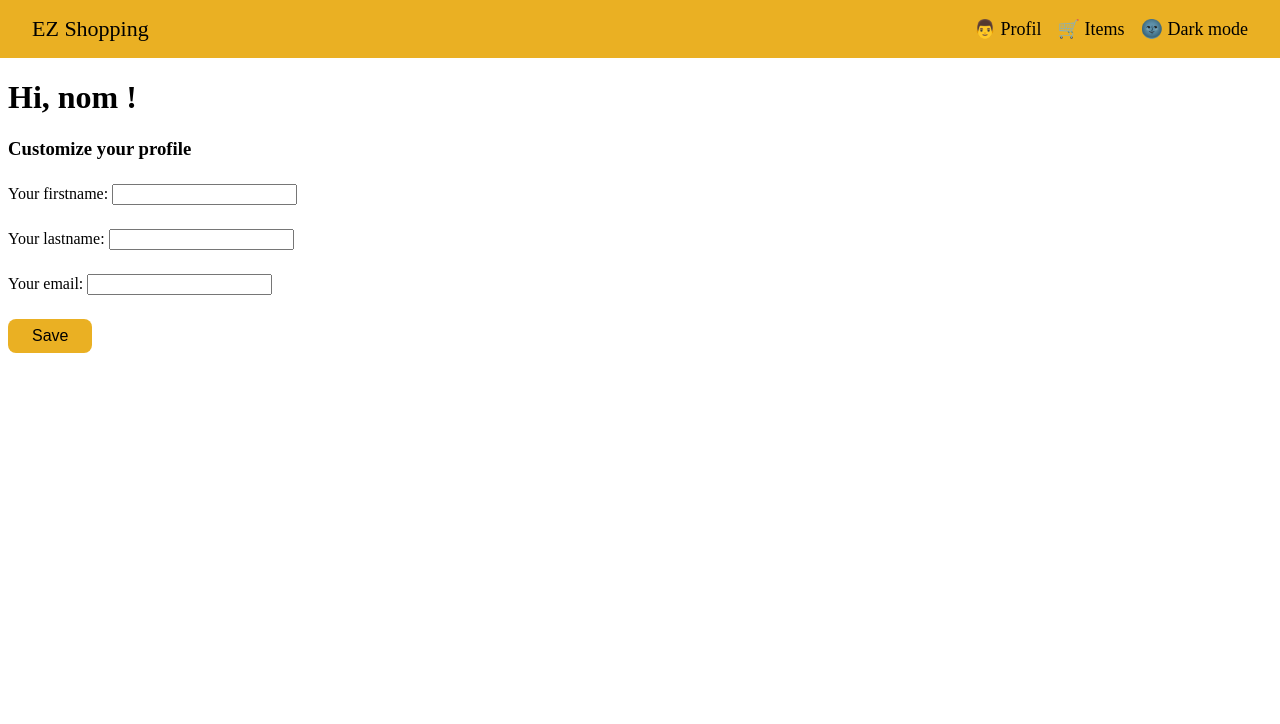
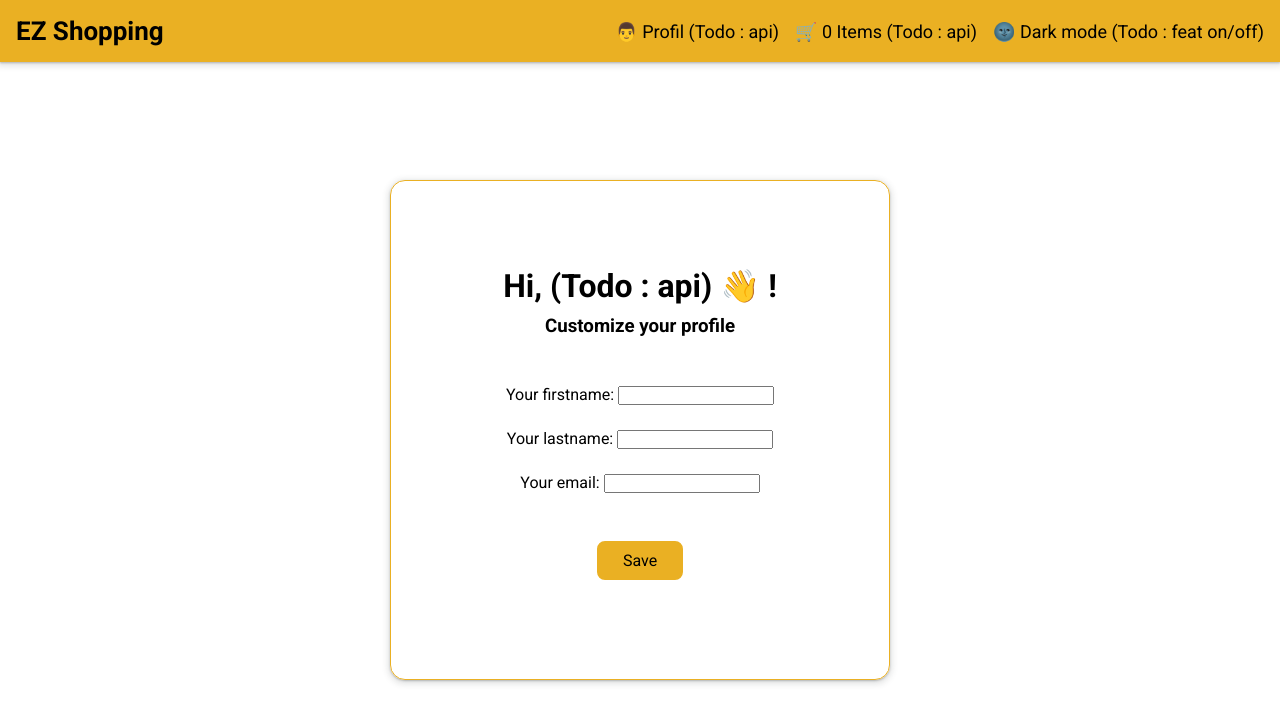
Before and after one commit to emilehiot/ez-shopping, a React (Vite) app: page /profil in a window 1280 px wide. Shown: the top 724 px of the page. Built offline with nearby package versions, Linux system fonts and the light colour scheme.

Commit message:
ajout du css

```diff
--- a/index.html
+++ b/index.html
@@ -4,9 +4,10 @@
     <meta charset="UTF-8" />
     <link rel="icon" type="image/svg+xml" href="/vite.svg" />
     <meta name="viewport" content="width=device-width, initial-scale=1.0" />
-    <title>Vite + React</title>
+    <link href="https://fonts.googleapis.com/css2?family=Roboto:wght@300;400;700&display=swap" rel="stylesheet">
+    <title>Ez Shopping</title>
   </head>
-  <body style="margin:0; padding:0; box-sizing: border-box;">
+  <body>
     <div id="root"></div>
     <script type="module" src="/src/main.jsx"></script>
   </body>
--- a/src/App.jsx
+++ b/src/App.jsx
@@ -1,16 +1,30 @@
 import { BrowserRouter, Routes, Route } from "react-router-dom"
 import Home from "./pages/Home"
 import Profil from "./pages/Profil"
-import ShoppingCart from "./pages/ShoppingCart"
+import ShoppingCart from "./pages/ShoppingCard.jsx"
+import { createGlobalStyle } from "styled-components"
+
+const GlobalStyle = createGlobalStyle`
+  * {
+    margin: 0;
+    padding: 0;
+    font-family: 'Roboto', sans-serif;
+    box-sizing: border-box;
+  }
+`;
+
 function App() {
   return (
+      <>
+          <GlobalStyle />
           <BrowserRouter>
               <Routes>
                 <Route path="/" element={<Home />} />
                 <Route path="/profil" element={<Profil />} />
-        <Route path="/cart" element={<ShoppingCart />} />
+                <Route path="/card" element={<ShoppingCart />} />
               </Routes>
           </BrowserRouter>
+      </>
   )
 }
 
--- a/src/components/Navbar.jsx
+++ b/src/components/Navbar.jsx
@@ -1,20 +1,23 @@
-import {Nav, NavItems, NavLink, Logo, DarkModeBtn} from '../style/navbar';
+import {Nav, Container, NavItems, NavLink, Logo, DarkModeBtn} from '../style/navbar';
 
 function Navbar() {
     return (
         <Nav>
+            <Container>
                 <NavLink to={"/"}>
                     <Logo>EZ Shopping</Logo>
                 </NavLink>
                 <NavItems>
                     <li>
-                    <NavLink to={"/profil"}>👨 Profil</NavLink>
+                        <NavLink to={"/profil"}>👨 Profil (Todo : api)</NavLink>
                     </li>
+
                     <li>
-                    <NavLink to={"/cart"}>🛒 Items</NavLink>
+                        <NavLink to={"/card"}>🛒 0 Items (Todo : api)</NavLink>
                     </li>
-                    <DarkModeBtn href='#'>🌚 Dark mode</DarkModeBtn>
+                        <DarkModeBtn href='#'>🌚 Dark mode (Todo : feat on/off)</DarkModeBtn>
                 </NavItems>
+            </Container>
         </Nav>
     )
 }
--- a/src/pages/Profil.jsx
+++ b/src/pages/Profil.jsx
@@ -1,16 +1,18 @@
-import React from 'react'
-import Navbar from '../components/Navbar'
-import { Inputs, Container, Btn} from '../style/profile'
+import React from 'react';
+import Navbar from '../components/Navbar';
+import {Inputs, Container, Btn, HomeContainer, Title, Form} from '../style/profil.jsx';
+
 
 
 function Profil() {
     return (
         <div>
             <Navbar />
+            <HomeContainer>
                 <Container>
-                <h1>Hi, nom !</h1>
+                    <Title>Hi, (Todo : api) 👋 !</Title>
                     <h3>Customize your profile</h3>
-                <form action="">
+                    <Form action="">
                         <Inputs>
                             <label htmlFor="firstname">Your firstname: </label>
                             <input type="text" name='firstname' id='firstname'/>
@@ -24,8 +26,9 @@ function Profil() {
                             <input type="email" name='email' id='email'/>
                         </Inputs>
                         <Btn>Save</Btn>
-                </form>
+                    </Form>
                 </Container>
+            </HomeContainer>
         </div>
 
     )
--- /dev/null
+++ b/src/pages/ShoppingCard.jsx
@@ -0,0 +1,13 @@
+import React from 'react'
+import Navbar from "../components/Navbar.jsx";
+
+function ShoppingCard() {
+  return (
+      <div>
+        <Navbar />
+        <div>ShoppingCard</div>
+      </div>
+  )
+}
+
+export default ShoppingCard
--- a/src/pages/ShoppingCart.jsx
+++ /dev/null
@@ -1,9 +0,0 @@
-import React from 'react'
-
-function ShoppingCart() {
-  return (
-    <div>ShoppingCart</div>
-  )
-}
-
-export default ShoppingCart
--- a/src/style/navbar.jsx
+++ b/src/style/navbar.jsx
@@ -1,27 +1,38 @@
-import styled from 'styled-components'
+
+import styled from 'styled-components';
 import {Link} from 'react-router-dom';
+
 
 export const Nav = styled.nav`
     background-color: #eab023;
+    box-shadow: rgba(60, 64, 67, 0.3) 0px 1px 2px 0px,
+                rgba(60, 64, 67, 0.15) 0px 2px 6px 2px;
+`;
+
+export const Container = styled.div`
     display: flex;
+    max-width: 1440px;
     justify-content: space-between;
     align-items: center;
-    padding: 1rem 2rem;
-
+    margin: auto;
+    padding: 1rem 1rem;
 `;
 
 export const Logo = styled.p`
-    font-size: 22px;
+    font-size: 26px;
+    font-weight: bold;
+    font-family: 'Roboto', sans-serif;
+
     text-decoration: none;
     color: #000;
-    margin:0;
+    margin: 0;
 `;
 
 export const NavItems = styled.ul`
-    display:flex;
-    gap:1rem;
+    display: flex;
+    gap: 1rem;
     list-style: none;
-    margin:0;
+    margin: 0;
 `;
 
 export const NavLink = styled(Link)`
--- /dev/null
+++ b/src/style/profil.jsx
@@ -0,0 +1,51 @@
+import styled from 'styled-components'
+
+
+export const HomeContainer = styled.div`
+    display: flex;
+    justify-content: center;
+    align-items: center;
+    height: calc(100vh - 64px);
+`;
+
+export const Container = styled.div`
+    display: flex;
+    flex-direction: column;
+    min-width: 500px;
+    min-height: 500px;
+    text-align: center;
+    justify-content: center;
+    border: 1px solid #eab023;
+    border-radius: 15px;
+    box-shadow: rgba(60, 64, 67, 0.3) 0px 1px 2px 0px,
+                rgba(60, 64, 67, 0.15) 0px 2px 6px 2px;
+`;
+
+export const Title = styled.h1`
+    font-size: 32px;
+    font-weight: bold;
+    margin: 10px;
+`;
+
+export const Form = styled.form`
+    margin-top: 1.5rem;
+`;
+
+export const Inputs = styled.div`
+    margin: 1.5rem 0;
+`;
+
+export const Btn = styled.button`
+    color:#000;
+    background-color: #eab023;
+    padding: 0.5rem 1.5rem;
+    margin: 1.5rem 0;
+    border: 2px solid #eab023;
+    border-radius: 0.5rem;
+    font-size: 16px;
+  &:hover {
+    background-color: #fff;
+    border: 2px solid #eab023;
+    cursor: pointer;
+  }
+`;
--- a/src/style/profile.jsx
+++ /dev/null
@@ -1,18 +0,0 @@
-import styled from 'styled-components'
-
-export const Container = styled.div`
-    padding: 0 0.5rem;
-`;
-
-export const Inputs = styled.div`
-    margin: 1.5rem 0;
-`;
-
-export const Btn = styled.button`
-    color:#000;
-    background-color: #eab023;
-    padding: 0.5rem 1.5rem;
-    border: none;
-    border-radius: 0.5rem;
-    font-size: 16px;
-`;
```
Also changed, not shown: src/components/Footer.jsx (added). Lines whose indentation alone changed are shown as unchanged.
